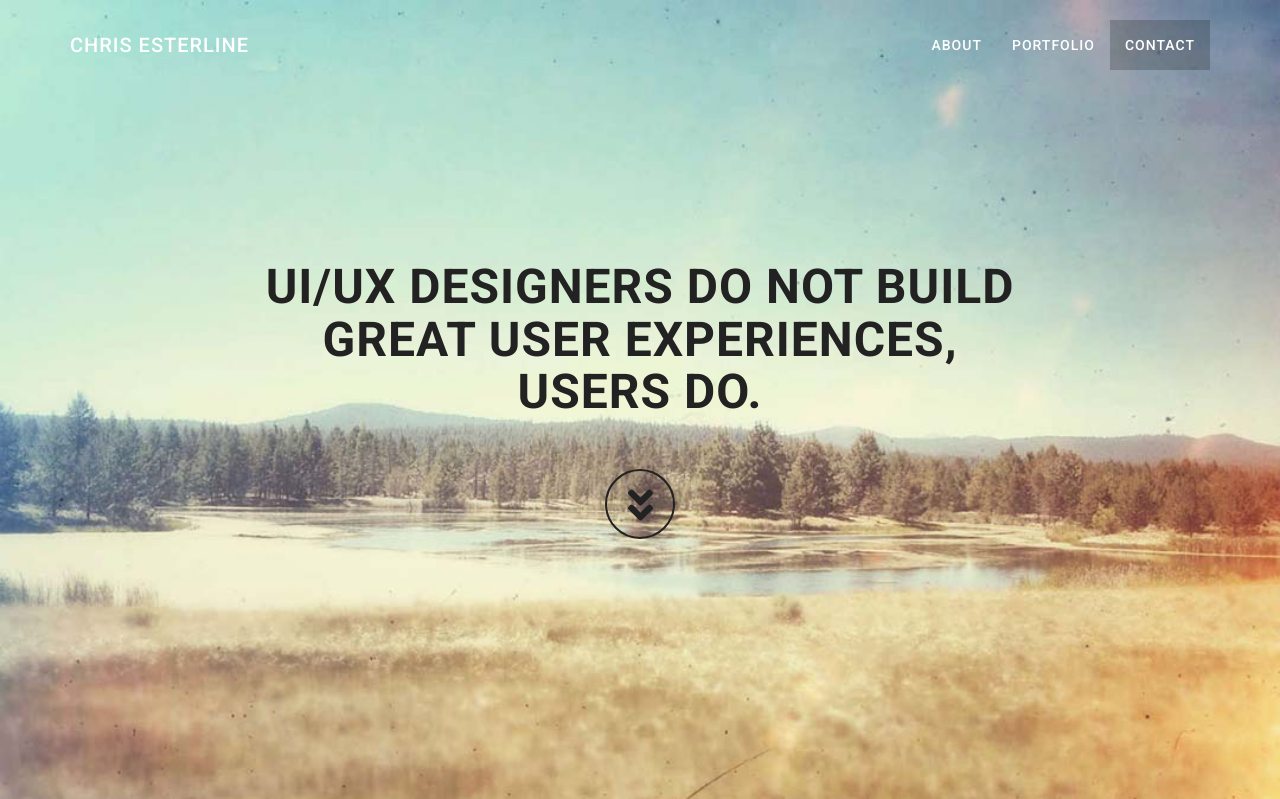
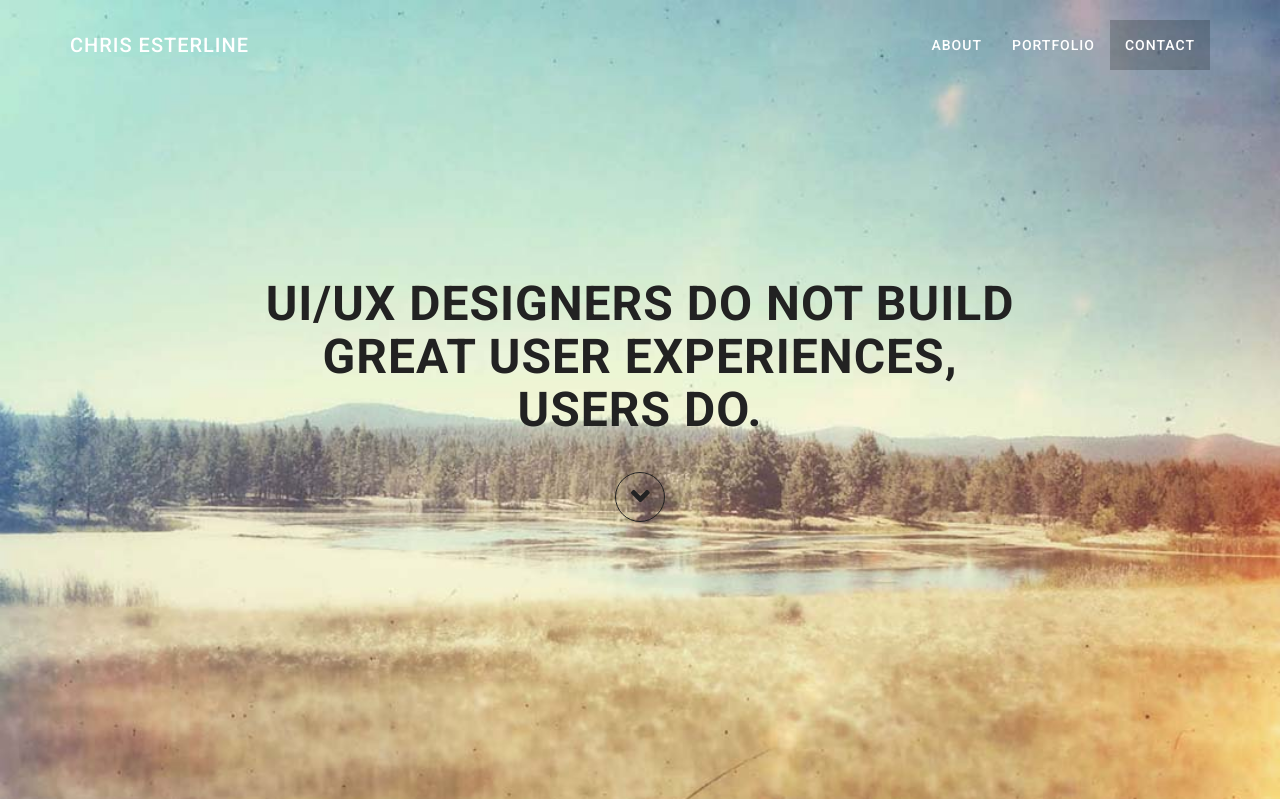
Before and after one commit to cesterline/cesterline.github.io, a PHP site: page / in a window 1280 px wide. Shown: the top 799 px of the page. Run offline with PHP 8.4, Linux system fonts and the light colour scheme; some libraries are stand-ins or nearby versions.

Commit message:
update page-scroll

```diff
--- a/css/style.css
+++ b/css/style.css
@@ -134,41 +134,12 @@ a:focus {
 }
 
 .btn-circle {
-    width: 70px;
-    height: 70px;
-    margin-top: 15px;
-    padding: 7px 16px;
-    border: 2px solid #222;
+    width: 50px;
+    height: 50px;
+    line-height: 50px;
+    padding: 0;
     border-radius: 35px;
-    font-size: 40px;
-    background: 0 0;
-    -webkit-transition: background .3s ease-in-out;
-    -moz-transition: background .3s ease-in-out;
-    transition: background .3s ease-in-out;
-}
-
-.btn-circle:hover,
-.btn-circle:focus {
-    outline: 0;
-    background: rgba(0,0,0,.15);
-}
-
-.btn-circle i.animated {
-    -webkit-transition-property: -webkit-transform;
-    -webkit-transition-duration: 1s;
-    -moz-transition-property: -moz-transform;
-    -moz-transition-duration: 1s;
-}
-
-.btn-circle:hover i.animated {
-    -webkit-animation-name: pulse;
-    -moz-animation-name: pulse;
-    -webkit-animation-duration: 1.5s;
-    -moz-animation-duration: 1.5s;
-    -webkit-animation-iteration-count: infinite;
-    -moz-animation-iteration-count: infinite;
-    -webkit-animation-timing-function: linear;
-    -moz-animation-timing-function: linear;
+    font-size: 30px;
 }
 
 @-webkit-keyframes pulse {
--- a/index.html
+++ b/index.html
@@ -82,8 +82,8 @@
                     <div class="col-md-8 col-md-offset-2">
                         <h1 class="brand-heading">UI/UX Designers do not build great user experiences, users do.</h1>
                         <div class="page-scroll">
-                            <a href="#about" class="page-scroll btn btn-circle">
-                                <i class="fas fa-angle-double-down"></i>
+                            <a href="#about" class="page-scroll btn btn-default btn-lg btn-circle">
+                                <i class="fas fa-angle-down"></i>
                             </a>
                         </div>
                     </div>
```
